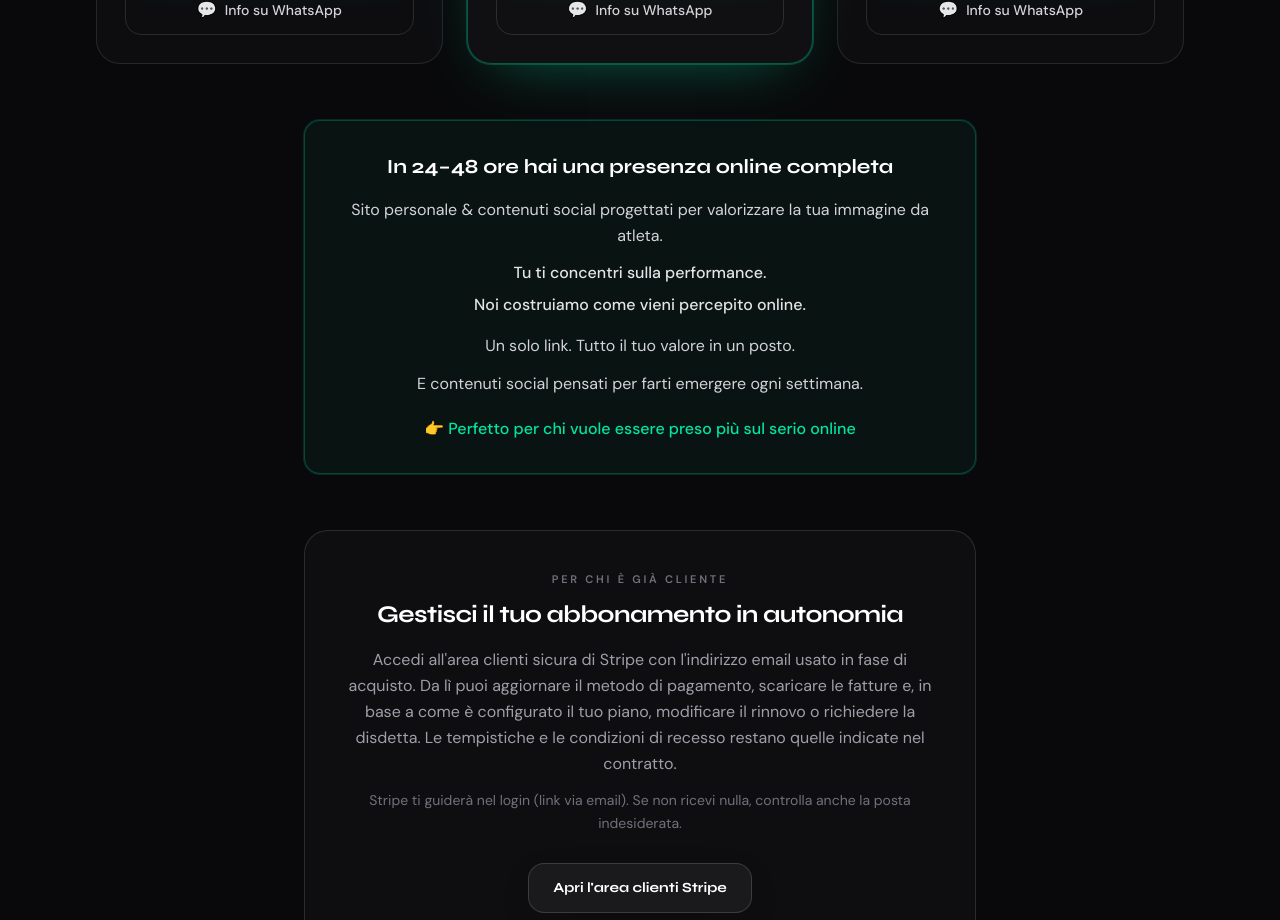
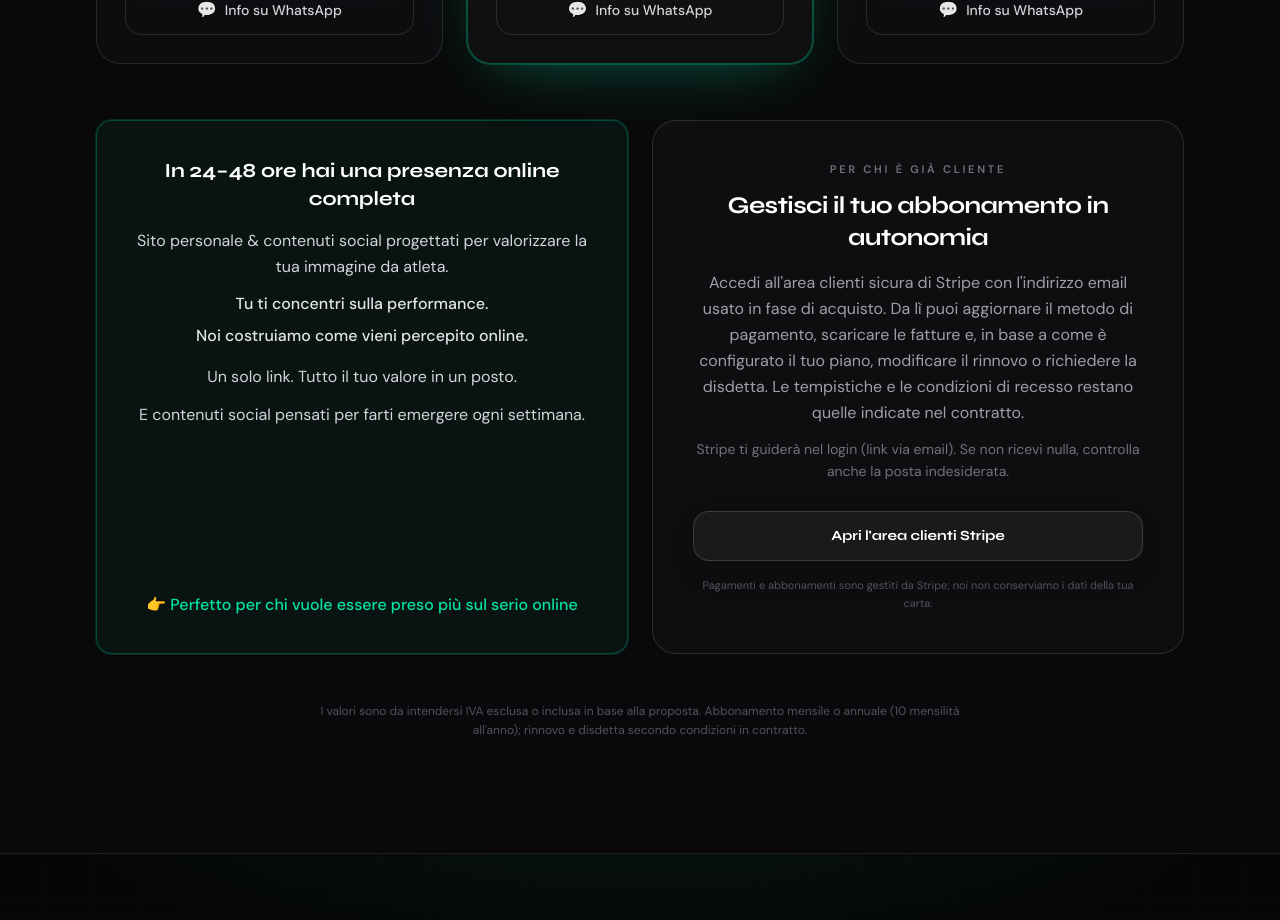
Before and after one commit to Salvo934/katahero, a Next.js app: page / in a window 1280 px wide. Shown: the part 4920-5840 px from the top of the page. Built offline with nearby package versions, Linux system fonts and the light colour scheme; no server answers.

Commit message:
aggiornamento

```diff
--- a/src/components/site/Packages.tsx
+++ b/src/components/site/Packages.tsx
@@ -219,7 +219,8 @@ export function Packages() {
           })}
         </div>
 
-        <div className="mx-auto mt-14 max-w-2xl rounded-2xl border border-accent/25 bg-accent/5 px-6 py-8 text-center ring-1 ring-accent/15 sm:px-8">
+        <div className="mx-auto mt-14 grid max-w-6xl grid-cols-1 gap-5 sm:gap-6 md:grid-cols-2 md:items-stretch">
+          <div className="flex h-full flex-col rounded-2xl border border-accent/25 bg-accent/5 px-6 py-8 text-center ring-1 ring-accent/15 sm:px-8 sm:py-9">
             <p className="font-display text-lg font-bold leading-snug text-white sm:text-xl">
               In 24–48 ore hai una presenza online completa
             </p>
@@ -236,20 +237,20 @@ export function Packages() {
             <p className="mt-3 text-sm leading-relaxed text-zinc-300 sm:text-base">
               E contenuti social pensati per farti emergere ogni settimana.
             </p>
-          <p className="mt-5 text-sm font-medium text-accent sm:text-base">
+            <p className="mt-auto pt-6 text-sm font-medium text-accent sm:text-base">
               <span aria-hidden>👉 </span>
               Perfetto per chi vuole essere preso più sul serio online
             </p>
           </div>
 
-        <div className="mx-auto mt-14 max-w-2xl rounded-3xl border border-white/12 bg-zinc-900/40 px-6 py-8 text-center sm:px-10 sm:py-10">
+          <div className="flex h-full flex-col rounded-3xl border border-white/12 bg-zinc-900/40 px-6 py-8 text-center sm:px-10 sm:py-10">
             <p className="text-[11px] font-semibold uppercase tracking-[0.25em] text-zinc-500">Per chi è già cliente</p>
             <h3 className="font-display mt-3 text-xl font-bold tracking-tight text-white sm:text-2xl">
               Gestisci il tuo abbonamento in autonomia
             </h3>
             <p className="mt-4 text-sm leading-relaxed text-zinc-400 sm:text-base">
-            Accedi all&apos;area clienti sicura di Stripe con l&apos;indirizzo email usato in fase di acquisto. Da lì puoi
-            aggiornare il metodo di pagamento, scaricare le fatture e, in base a come è configurato il tuo piano,
+              Accedi all&apos;area clienti sicura di Stripe con l&apos;indirizzo email usato in fase di acquisto. Da lì
+              puoi aggiornare il metodo di pagamento, scaricare le fatture e, in base a come è configurato il tuo piano,
               modificare il rinnovo o richiedere la disdetta. Le tempistiche e le condizioni di recesso restano quelle
               indicate nel contratto.
             </p>
@@ -260,13 +261,14 @@ export function Packages() {
               href={getStripeCustomerPortalUrl()}
               target="_blank"
               rel="noopener noreferrer"
-            className="mt-7 inline-flex w-full max-w-md items-center justify-center rounded-2xl border border-white/15 bg-white/5 px-6 py-3.5 text-center font-display text-sm font-bold text-white shadow-[0_12px_40px_-20px_rgba(0,0,0,0.6)] transition hover:border-accent/40 hover:bg-accent/10 hover:text-accent sm:w-auto"
+              className="mt-7 inline-flex w-full items-center justify-center rounded-2xl border border-white/15 bg-white/5 px-6 py-3.5 text-center font-display text-sm font-bold text-white shadow-[0_12px_40px_-20px_rgba(0,0,0,0.6)] transition hover:border-accent/40 hover:bg-accent/10 hover:text-accent"
             >
               Apri l&apos;area clienti Stripe
             </a>
             <p className="mt-4 text-[11px] leading-relaxed text-zinc-600">
               Pagamenti e abbonamenti sono gestiti da Stripe; noi non conserviamo i dati della tua carta.
             </p>
+          </div>
         </div>
 
         <p className="mx-auto mt-12 max-w-2xl text-center text-xs leading-relaxed text-zinc-600">
```
Lines whose indentation alone changed are shown as unchanged.
